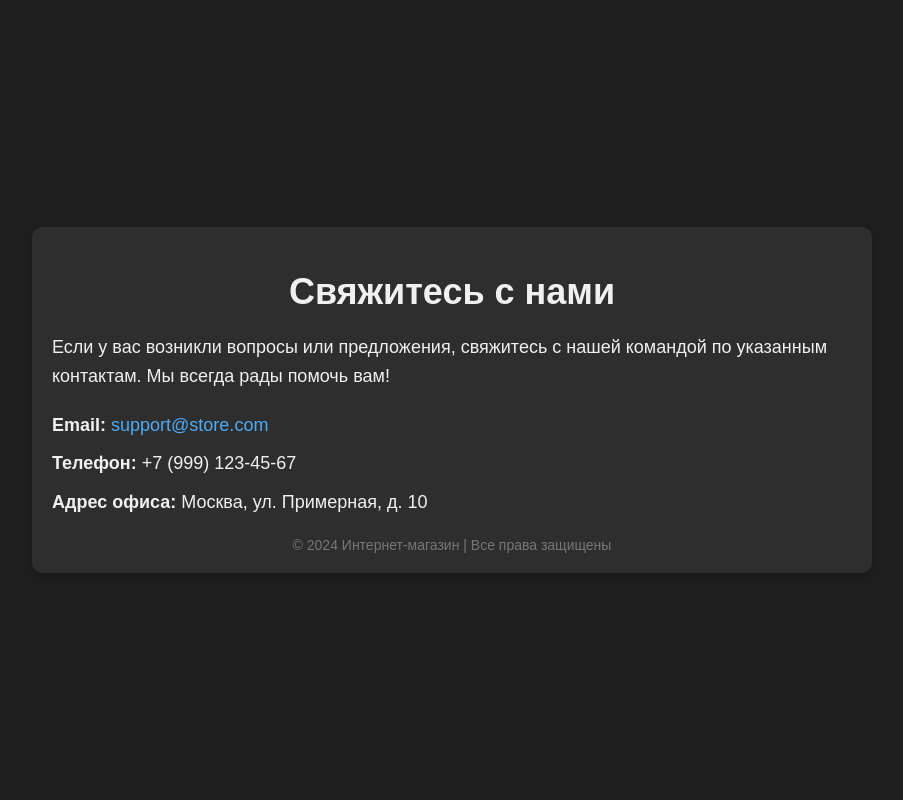
After one commit to Cher-Cash/basic_shop, a Flask app: page /contact in a window 1280 px wide. The commit adds this page. Shown: the whole page, without its empty margins (188-1091 px from the left). Run offline with Flask 3, Linux system fonts and the light colour scheme.

Commit message:
add page contact

```diff
--- a/app.py
+++ b/app.py
@@ -47,6 +47,9 @@ admin.add_view(MyModelView(Orders, db.session))
 @app.route('/')
 def index():
     return render_template('index.html')
+@app.route('/contact')
+def contact():
+    return render_template('contact.html')
 
 if __name__ == '__main__':
     app.run(debug=True)
--- /dev/null
+++ b/templates/contact.html
@@ -0,0 +1,73 @@
+<!DOCTYPE html>
+<html lang="en">
+<head>
+    <meta charset="UTF-8">
+    <meta name="viewport" content="width=device-width, initial-scale=1.0">
+    <title>Контакты</title>
+    <style>
+        body {
+            margin: 0;
+            padding: 0;
+            font-family: Arial, sans-serif;
+            background-color: #1e1e1e;
+            color: #f0f0f0;
+            display: flex;
+            justify-content: center;
+            align-items: center;
+            min-height: 100vh;
+        }
+        .container {
+            max-width: 800px;
+            padding: 20px;
+            background-color: #2e2e2e;
+            box-shadow: 0 4px 8px rgba(0, 0, 0, 0.2);
+            border-radius: 10px;
+        }
+        h1 {
+            color: #f0f0f0;
+            font-size: 36px;
+            margin-bottom: 20px;
+            text-align: center;
+        }
+        p {
+            font-size: 18px;
+            line-height: 1.6;
+        }
+        .contact-info {
+            margin-top: 20px;
+        }
+        .contact-info p {
+            margin: 10px 0;
+        }
+        .contact-info a {
+            color: #4dabf7;
+            text-decoration: none;
+        }
+        .contact-info a:hover {
+            text-decoration: underline;
+        }
+        footer {
+            margin-top: 20px;
+            text-align: center;
+            color: #777;
+            font-size: 14px;
+        }
+    </style>
+</head>
+<body>
+    <div class="container">
+        <h1>Свяжитесь с нами</h1>
+        <p>
+            Если у вас возникли вопросы или предложения, свяжитесь с нашей командой по указанным контактам. Мы всегда рады помочь вам!
+        </p>
+        <div class="contact-info">
+            <p><strong>Email:</strong> <a href="mailto:support@store.com">support@store.com</a></p>
+            <p><strong>Телефон:</strong> +7 (999) 123-45-67</p>
+            <p><strong>Адрес офиса:</strong> Москва, ул. Примерная, д. 10</p>
+        </div>
+        <footer>
+            &copy; 2024 Интернет-магазин | Все права защищены
+        </footer>
+    </div>
+</body>
+</html>
```
Also changed, not shown: templates/index.html (+3 -4 lines), 1 other file.
